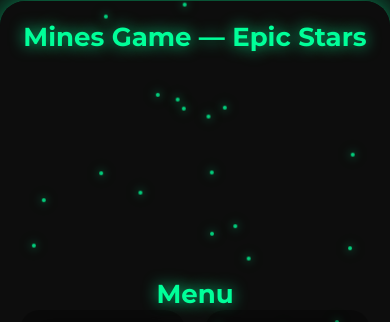
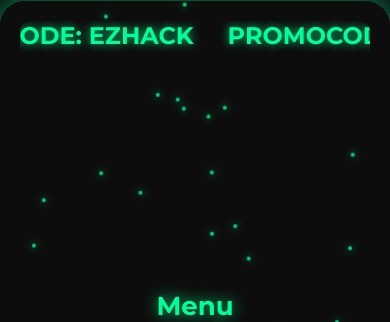
Before and after one commit to BanikGLT/JetxAPP, a Flask app: page / in a window 390 px wide. Shown: the top 322 px of the page. Run offline with Flask 3, Linux system fonts and the light colour scheme.

Commit message:
Update predict.html

```diff
--- a/templates/predict.html
+++ b/templates/predict.html
@@ -81,6 +81,15 @@
             .trap-selector {
                 flex-direction: row;
             }
+
+            .promo-code {
+                font-size: 24px; /* Увеличен размер шрифта */
+            }
+
+            .language-button {
+                padding: 12px 25px;
+                font-size: 16px;
+            }
         }
 
         /* Анимированный фон внутри контейнера */
@@ -119,6 +128,37 @@
             }
         }
 
+        /* Промокод (заменяет заголовок) */
+        .promo-code {
+            position: relative;
+            width: 100%;
+            height: 60px; /* Увеличен размер контейнера */
+            overflow: hidden;
+            background: #0d0d0d; /* Фон для промокода */
+            border-radius: 10px;
+            margin-bottom: 30px; /* Отступ снизу для разделения от меню */
+        }
+
+        .promo-code-inner {
+            display: flex;
+            align-items: center;
+            white-space: nowrap;
+            color: #00ff99; /* Неоновый зеленый */
+            font-size: 24px; /* Увеличен размер шрифта */
+            font-weight: bold;
+            text-shadow: 0 0 10px rgba(0, 255, 153, 0.8);
+            animation: scrollPromo 10s linear infinite; /* Уменьшена длительность анимации */
+        }
+
+        @keyframes scrollPromo {
+            0% {
+                transform: translateX(0%);
+            }
+            100% {
+                transform: translateX(-50%);
+            }
+        }
+
         /* Заголовки */
         h1, h2 {
             color: #00ff99; /* Неоновый зеленый */
@@ -133,6 +173,14 @@
         .menu, .game {
             width: 100%;
             z-index: 2;
+            display: flex;
+            flex-direction: column;
+            align-items: center;
+        }
+
+        .menu h2 {
+            margin-top: 10px; /* Поднятие надписи меню */
+            margin-bottom: 15px;
         }
 
         .games-grid {
@@ -645,8 +714,18 @@
             <!-- Частицы будут добавлены с помощью JS -->
         </div>
 
-        <!-- Заголовок -->
-        <h1 data-i18n="title">Mines Game — Epic Stars</h1>
+        <!-- Промокод (заменяет заголовок) -->
+        <div class="promo-code" id="promoCode">
+            <div class="promo-code-inner">
+                <span class="promo-en">PROMOCODE: EZHACK</span>&nbsp;&nbsp;&nbsp;&nbsp;&nbsp;
+                <span class="promo-ru">ПРОМОКОД: EZHACK</span>&nbsp;&nbsp;&nbsp;&nbsp;&nbsp;
+                <!-- Повторяем текст для бесконечной прокрутки -->
+                <span class="promo-en">PROMOCODE: EZHACK</span>&nbsp;&nbsp;&nbsp;&nbsp;&nbsp;
+                <span class="promo-ru">ПРОМОКОД: EZHACK</span>&nbsp;&nbsp;&nbsp;&nbsp;&nbsp;
+                <span class="promo-en">PROMOCODE: EZHACK</span>&nbsp;&nbsp;&nbsp;&nbsp;&nbsp;
+                <span class="promo-ru">ПРОМОКОД: EZHACK</span>
+            </div>
+        </div>
 
         <!-- Экран меню с выбором игры -->
         <div class="menu" id="menuContainer">
@@ -755,7 +825,8 @@
                 footer_text: "© GLIGHT SIGNALS BOT 2024",
                 change_language: "Сменить язык",
                 russian: "RU",
-                english: "ENG"
+                english: "ENG",
+                promo_code_ru: "ПРОМОКОД: EZHACK"
             },
             en: {
                 title: "Mines Game — Epic Stars",
@@ -773,7 +844,8 @@
                 footer_text: "© GLIGHT SIGNALS BOT 2024",
                 change_language: "Change Language",
                 russian: "RU",
-                english: "ENG"
+                english: "ENG",
+                promo_code_en: "PROMOCODE: EZHACK"
             }
         };
 
@@ -810,6 +882,23 @@
 
             // Обновление атрибута lang в теге html
             document.documentElement.lang = lang;
+
+            // Обновление промокода
+            updatePromoCode(lang);
+        }
+
+        // Функция для обновления промокода
+        function updatePromoCode(lang) {
+            const promoCodeElement = document.getElementById('promoCode');
+            const promoText = lang === 'ru' ? translations[lang].promo_code_ru : translations[lang].promo_code_en;
+            const promoInner = document.querySelector('.promo-code-inner');
+            // Обновляем все повторения промокода
+            promoInner.innerHTML = `<span class="promo-en">${promoText}</span>&nbsp;&nbsp;&nbsp;&nbsp;&nbsp;` +
+                                   `<span class="promo-ru">${promoText}</span>&nbsp;&nbsp;&nbsp;&nbsp;&nbsp;` +
+                                   `<span class="promo-en">${promoText}</span>&nbsp;&nbsp;&nbsp;&nbsp;&nbsp;` +
+                                   `<span class="promo-ru">${promoText}</span>&nbsp;&nbsp;&nbsp;&nbsp;&nbsp;` +
+                                   `<span class="promo-en">${promoText}</span>&nbsp;&nbsp;&nbsp;&nbsp;&nbsp;` +
+                                   `<span class="promo-ru">${promoText}</span>`;
         }
 
         // Функция для показа модального окна выбора языка
@@ -978,13 +1067,13 @@
         // Возвращение в меню
         function goToMenu() {
             document.getElementById('gameContainer').style.display = 'none';
-            document.getElementById('menuContainer').style.display = 'block';
+            document.getElementById('menuContainer').style.display = 'flex';
         }
 
         // Начать игру
         function startGame(game) {
             document.getElementById('menuContainer').style.display = 'none';
-            document.getElementById('gameContainer').style.display = 'block';
+            document.getElementById('gameContainer').style.display = 'flex';
             createGrid();
         }
 
```
Also changed, not shown: other parts of templates/predict.html (+24 -12 lines).
